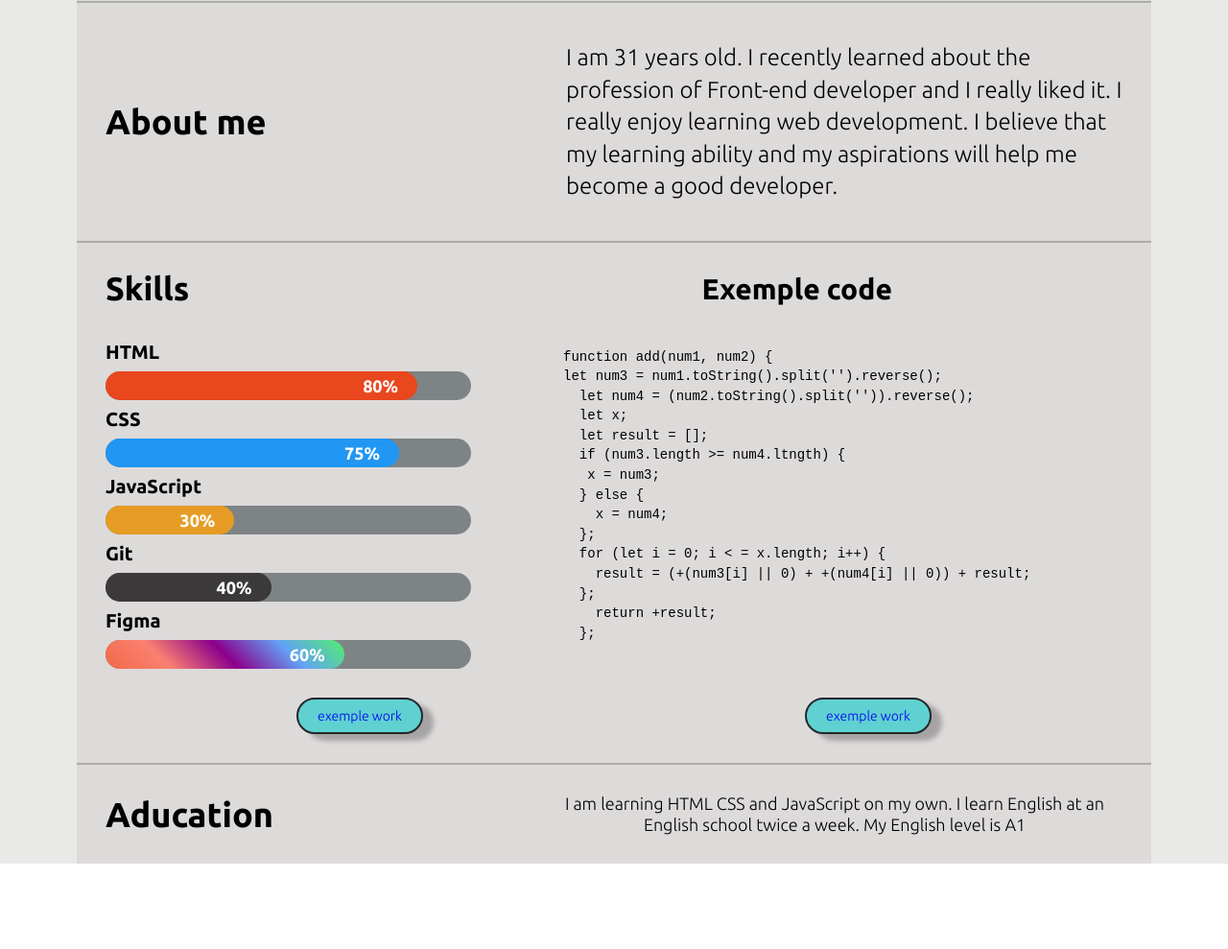
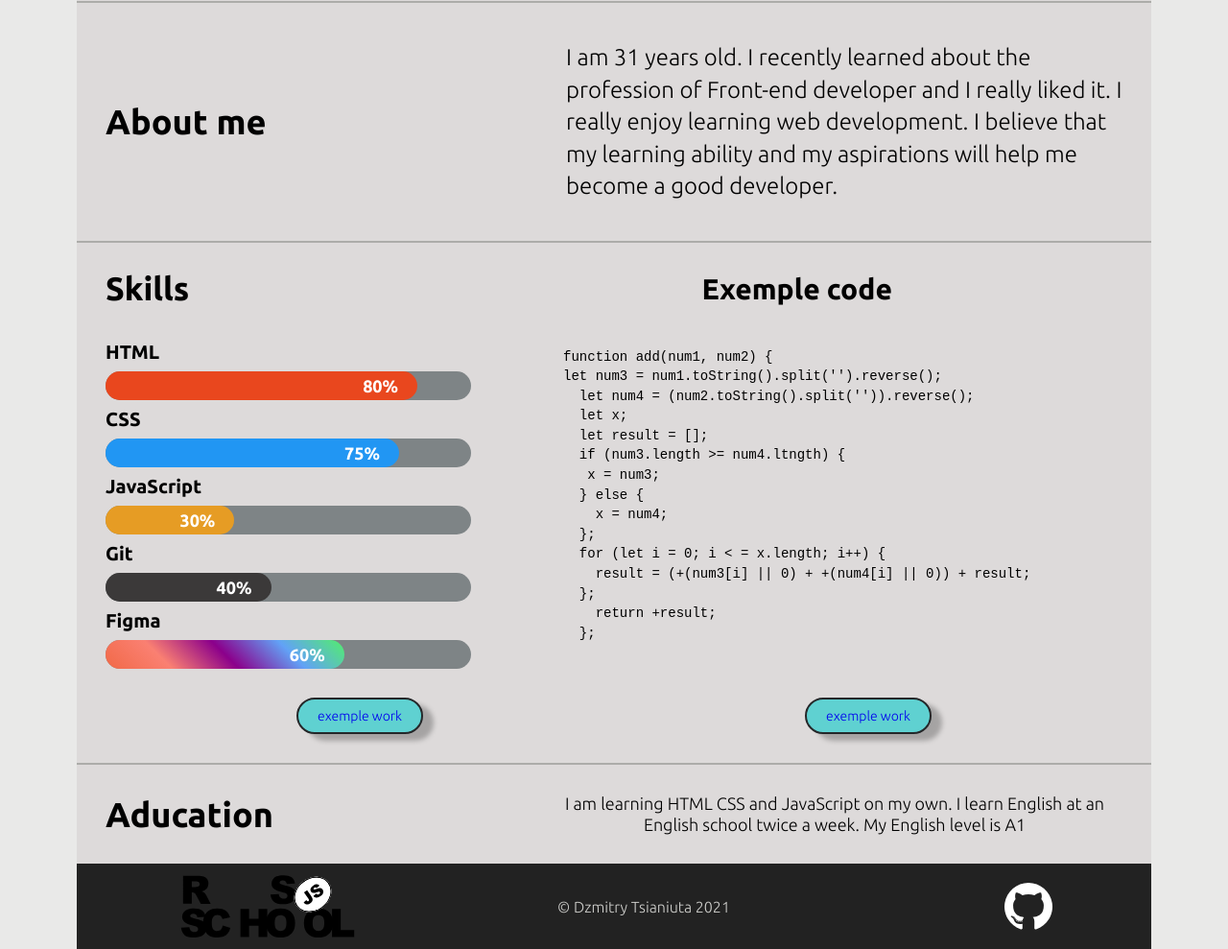
Before and after one commit to DimaTeniuta/rsschool-cv-stage0, a plain HTML site: page index.html in a window 1280 px wide. Shown: the part 577-1566 px from the top of the page at 96% size. Before the commit the page ends 1477 px from the top, so only its background shows below. Drawn offline with Linux system fonts and the light colour scheme.

Commit message:
feat: add  footer and style for it

```diff
--- a/index.html
+++ b/index.html
@@ -197,8 +197,34 @@
             </div>
           </div>
         </section>
-
     </div>
   </main>
+
+  <footer class="footer-container">
+    <div class="footer-wrap">
+      <div class="rss fot">
+        <a href="https://rs.school/js/" target="_blank"
+          ><img
+            src="./assets/svg/rs_school_js.svg"
+            alt="img-rss"
+            width="192"
+            height="67"
+        /></a>
+      </div>
+      <div class="year">
+        <p>&copy; Dzmitry Tsianiuta 2021</p>
+      </div>
+      <div class="github fot">
+        <a href="https://github.com/DimaTeniuta" target="_blank"
+          ><img
+            src="./assets/svg/Github.svg"
+            alt="img-github"
+            width="50"
+            height="50"
+        /></a>
+      </div>
+    </div>
+</footer>
+
 </body>
 </html>
--- a/style.css
+++ b/style.css
@@ -286,3 +286,34 @@ body {
   text-align: center;
   line-height: 1.2;
 }
+
+.footer-container {
+  background-color: #e9e9e8;
+}
+
+.footer-wrap {
+  display: flex;
+  justify-content: space-around;
+  align-items: center;
+  max-width: 1120px;
+  margin: 0 auto;
+  background-color: #222222;
+}
+
+.year {
+  font-size: 16px;
+  padding: 0 80px 0 0;
+  color: #d1d1ce;
+}
+
+.rss {
+  padding: 10px 0 10px 0;
+}
+
+.github {
+  padding: 10px 0 10px 0;
+}
+
+.fot :hover {
+  animation: icons-live 1s ease-in-out;
+}
```
